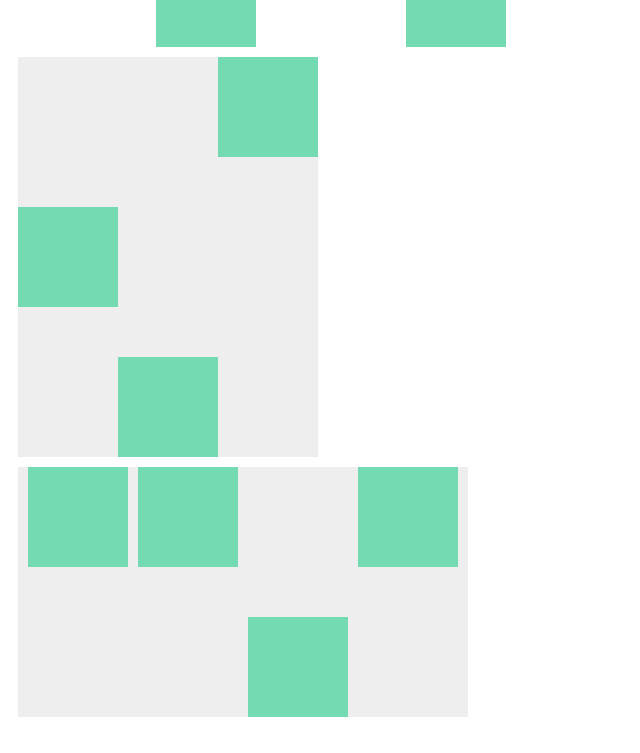
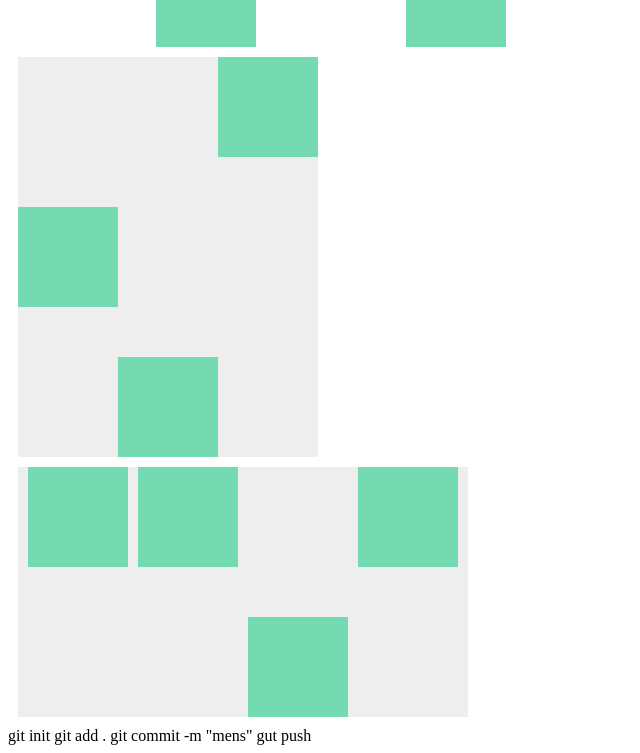
Before and after one commit to beloca/checkpoint-2, a plain HTML site: page index.html in a window 1280 px wide. Shown: the part 1673-2426 px from the top of the page, without its empty margins (0-640 px from the left). Before the commit the page ends 2400 px from the top, so only its background shows below. Drawn offline with Linux system fonts and the light colour scheme.

Commit message:
ppasos agregados

```diff
--- a/index.html
+++ b/index.html
@@ -101,3 +101,10 @@
     </div>
 </body>
 </html>
+
+<div>
+    git init
+    git add .
+    git commit -m "mens"
+    gut push
+</div>
```
